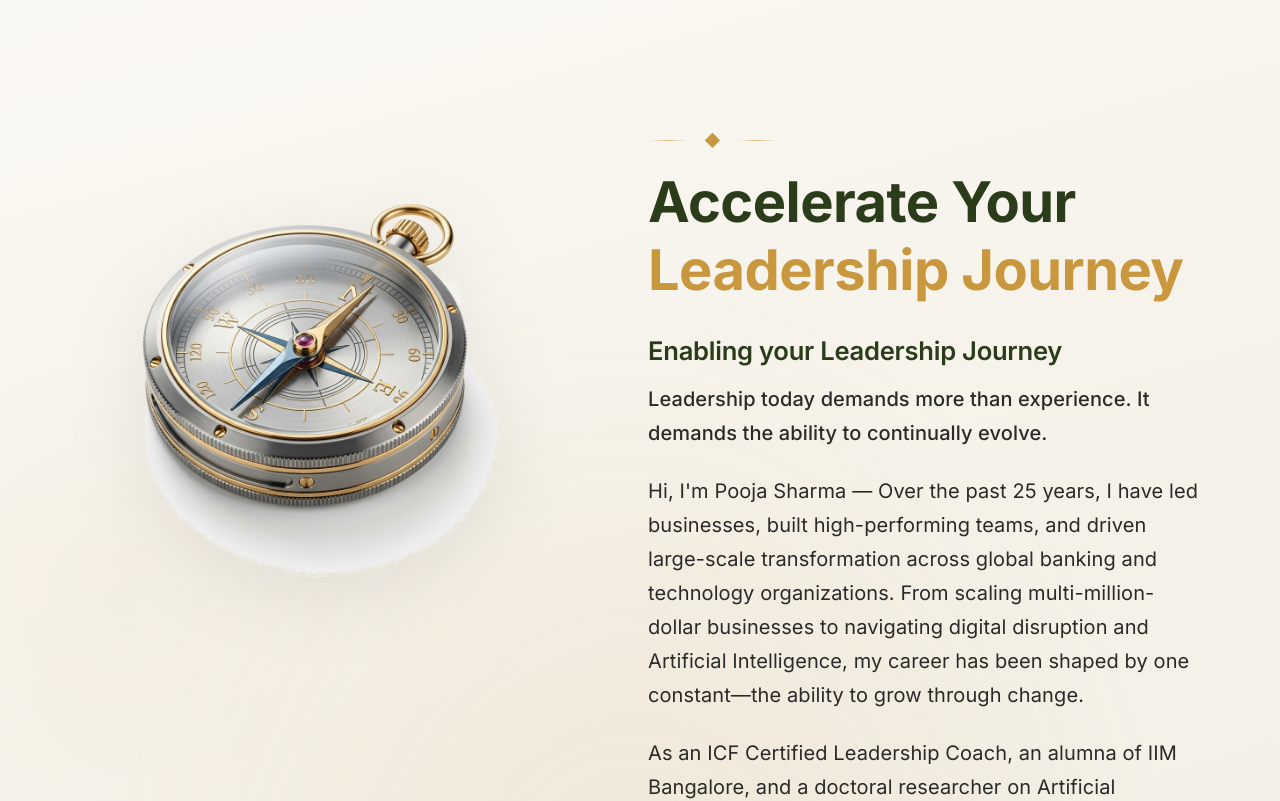
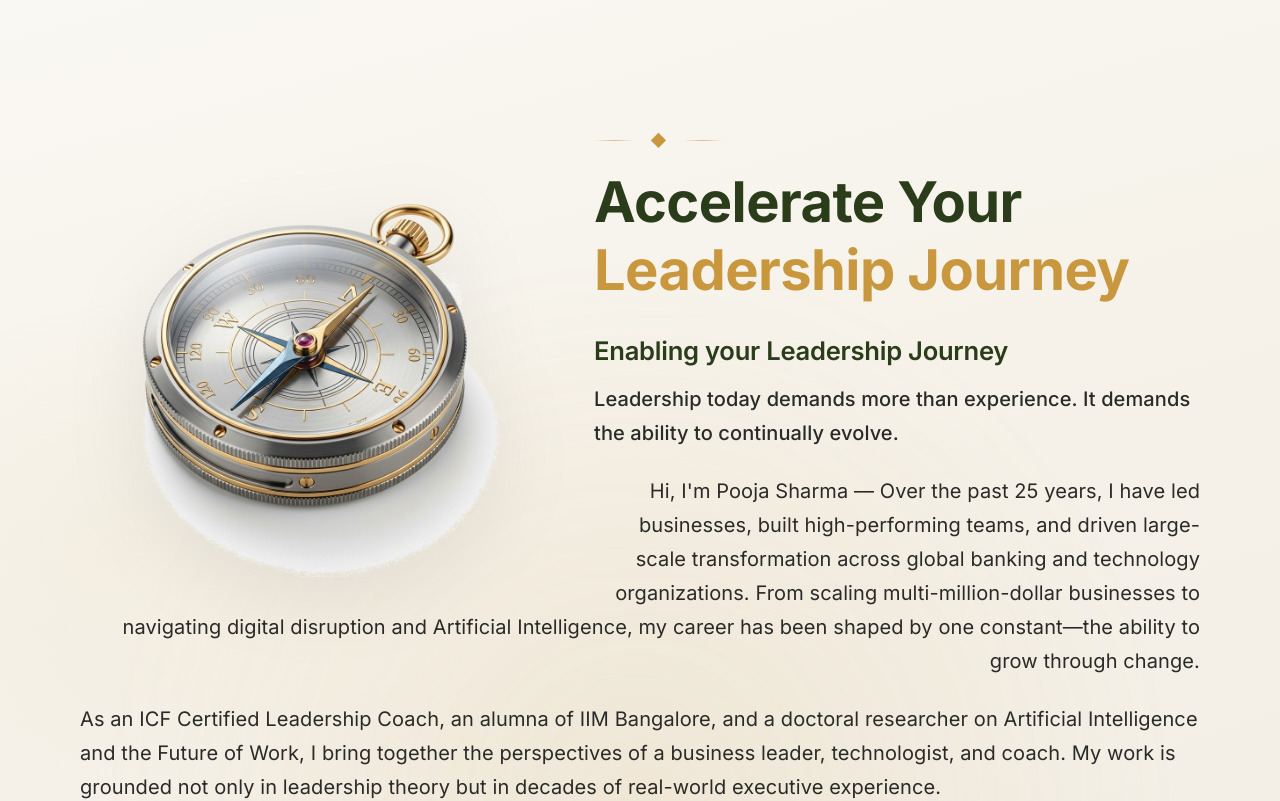
Before and after one commit to abhi2715/TGP, a React (Vite) app: page / in a window 1280 px wide. Shown: the part 1560-2361 px from the top of the page. Built offline with nearby package versions, Linux system fonts and the light colour scheme; a web font is replaced by a local one.

Commit message:
fix: right align intro paragraph and restore float layout

```diff
--- a/src/pages/Home.css
+++ b/src/pages/Home.css
@@ -355,17 +355,16 @@
 }
 
 .about-preview-container {
-  display: grid;
-  grid-template-columns: minmax(300px, 45%) 1fr;
-  gap: 4rem;
-  align-items: start;
+  display: block;
   position: relative;
   z-index: 2;
 }
 
 .about-image-wrapper {
-  width: 100%;
+  float: left;
+  width: 45%;
   max-width: 450px;
+  margin-right: 4rem;
   margin-bottom: 2rem;
 }
 
--- a/src/pages/Home.tsx
+++ b/src/pages/Home.tsx
@@ -195,7 +195,7 @@ const Home = () => {
                 <p className="lead-text" style={{ marginBottom: '1.5rem', fontWeight: 500 }}>
                   Leadership today demands more than experience. It demands the ability to continually evolve.
                 </p>
-                <p className="lead-text" style={{ marginBottom: '1.5rem' }}>
+                <p className="lead-text" style={{ textAlign: 'right', marginBottom: '1.5rem' }}>
                   Hi, I'm Pooja Sharma — Over the past 25 years, I have led businesses, built high-performing teams, and driven large-scale transformation across global banking and technology organizations. From scaling multi-million-dollar businesses to navigating digital disruption and Artificial Intelligence, my career has been shaped by one constant—the ability to grow through change.
                 </p>
                 <p className="lead-text" style={{ marginBottom: '1.5rem' }}>
```
